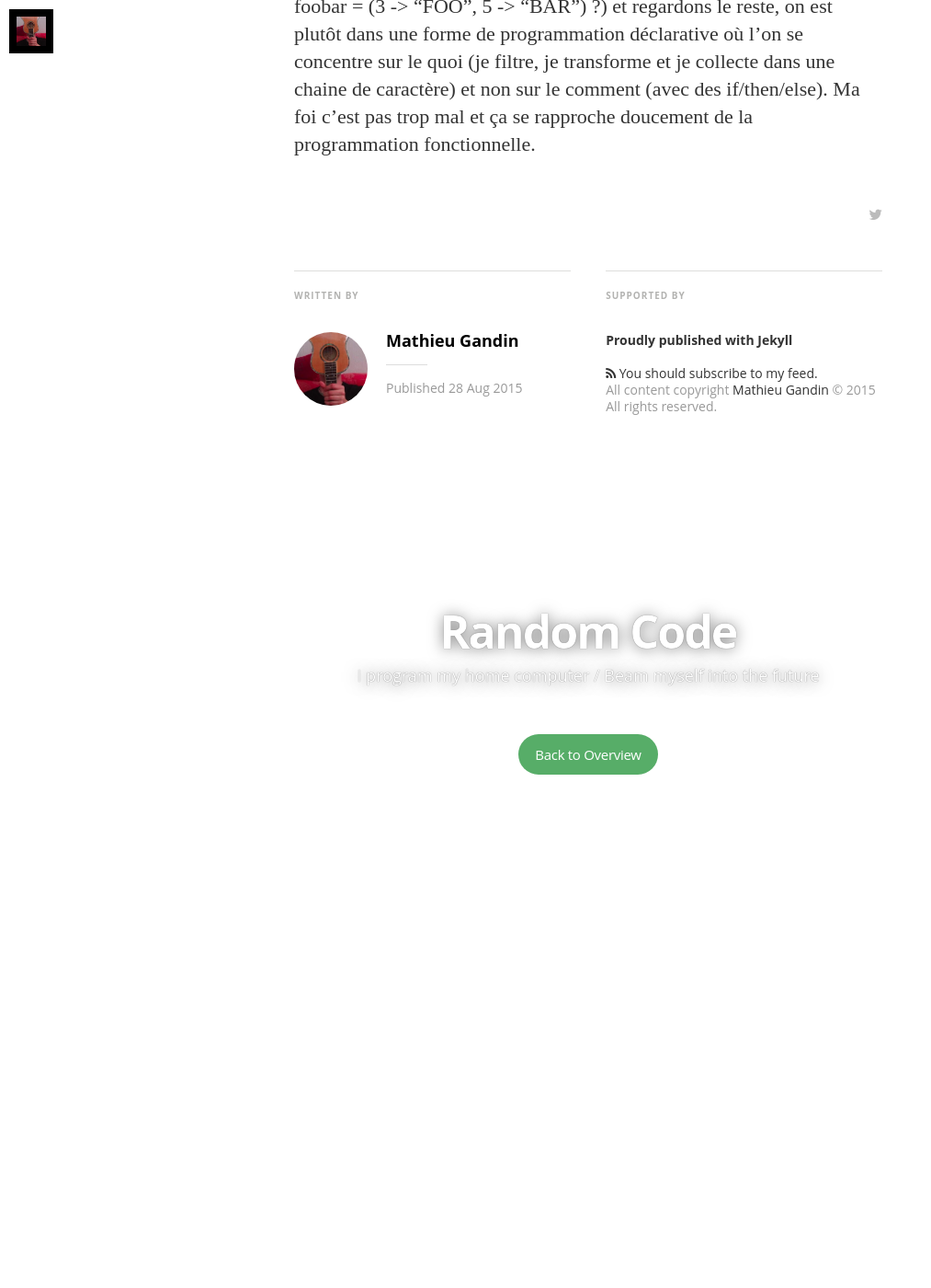
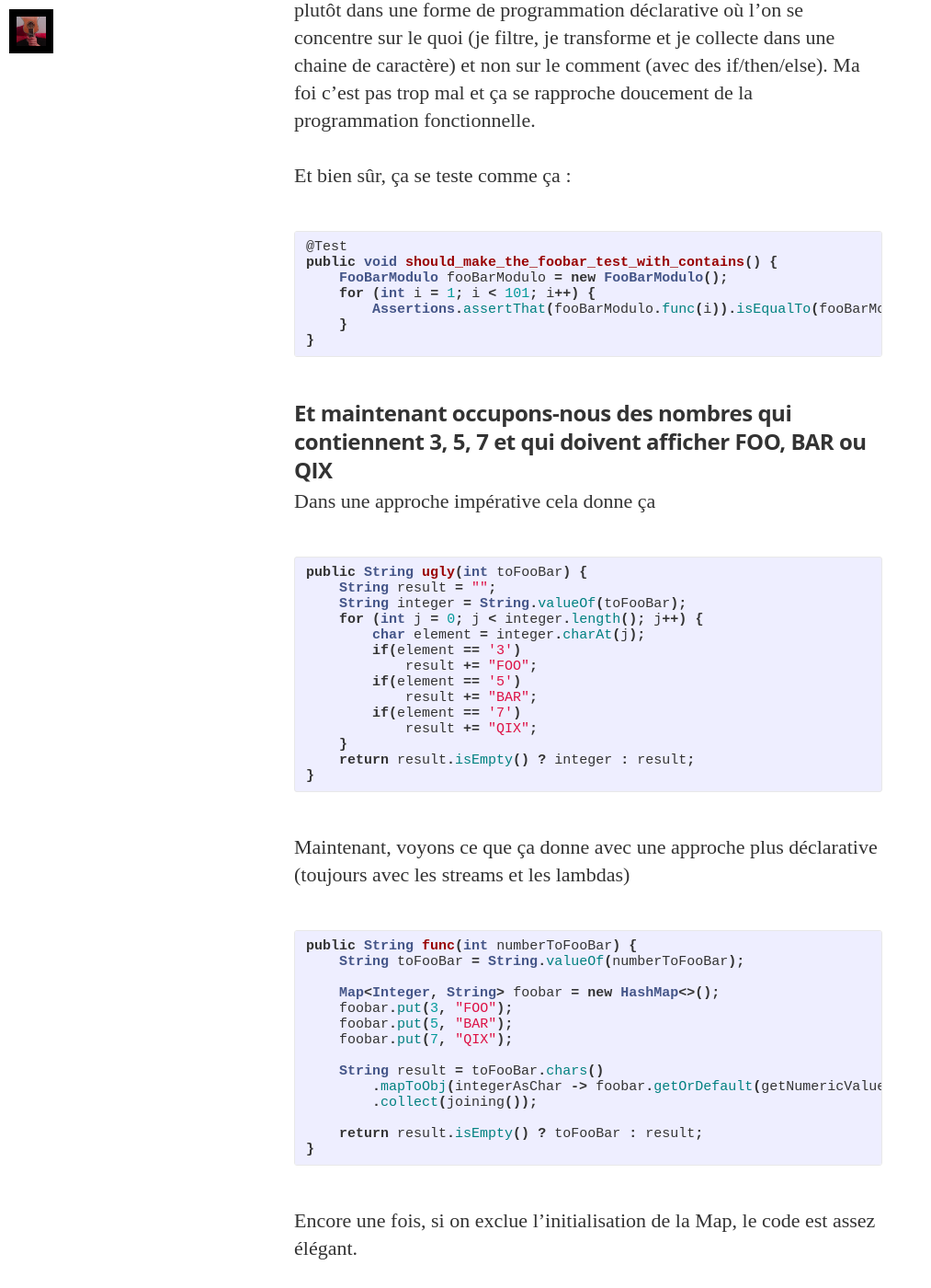
Before and after one commit to mgandin/mgandin.github.io, a Jekyll site: the page built from _posts/2015-11-05-FooBarQix en programmation impérative et déclarative.markdown, in a window 1280 px wide and 1400 px high, scrolled down 2402 px. Shown: the whole window at 92% size, without its empty margins (0-1013 px from the left). Built offline with Jekyll 4.4.1, drawn with Linux system fonts in a browser that asks for light colours; nearby versions of some CDN libraries; some web fonts are replaced; Markdown is read by kramdown in place of the engine named in the settings; before the commit the page ends 3334 px from its top, so only the background shows below that; some of the changed text lies outside the part shown.

Commit message:
added one section to article

```diff
--- a/_posts/2015-11-05-FooBarQix en programmation impérative et déclarative.markdown
+++ b/_posts/2015-11-05-FooBarQix en programmation impérative et déclarative.markdown
@@ -5,12 +5,12 @@ date:   2015-08-28 14:00:00
 categories: code
 ---
 
-
 Cela fait déjà un an que je suis (enfin) passé à Java 8 et, ma foi, je ne regrette pas le voyage. Java a (enfin) une librairie de Collection digne de ce nom grace à l'apport des Streams et des lambdas (je trolle un peu, la librairie de Collection était déjà bien, mais il lui manquait des features qui existent déjà depuis de nombreuses années chez de nombreux langages).
 
 Je ne vous réexpliquerai pas en détail ce qu'est un stream ou un lambda, [d'autres l'ont déjà fait mieux que moi](https://www.parleys.com/tutorial/tout-ce-que-vous-avez-toujours-voulu-savoir-sur-les-lambdas-et-plus-encore-part-1), mais j'ai plutôt envie de reprendre un petit exemple pour illustrer ça.
 
-Prenons l'exercice de FooBarQix. Alors d'abord, c'est quoi l'exercice de FooBarQix ? Pour ceux qui l'ignore, il s'agit d'un bout de code un peu crétin qui consiste à afficher 100 nombres, mais avec quelques exceptions :
+### Prenons l'exercice de FooBarQix
+Alors d'abord, c'est quoi l'exercice de FooBarQix ? Pour ceux qui l'ignore, il s'agit d'un bout de code un peu crétin qui consiste à afficher 100 nombres, mais avec quelques exceptions :
 * Quand on tombe sur un nombre qui multiple de 3 ou qui contient 3, on affiche FOO
 * Quand on tombe sur un nombre qui multiple de 5 ou qui contient 5, on affiche BAR
 * Quand on tombe sur un nombre qui multiple de 7 ou qui contient 7, on affiche QIX
@@ -19,7 +19,7 @@ Prenons l'exercice de FooBarQix. Alors d'abord, c'est quoi l'exercice de FooBarQ
 Pour info, cet exercice était utilisé par Facebook pour faire un premier tri dans le nombre de candidatures pour un poste de développeur. Depuis, ils ont arrêté, mais l'exercice est utilisé depuis déjà un certain temps pour illustrer quelques techniques de programmation, même si, FooBarQix n'apporte pas grand chose en terme de valeur.
 
 Alors essayons de faire FooBarQix en Java 8 avec des Streams et des Lambdas.
-### H3 Commençons ce problème par les multiples de 3, 5 et 7 qui doivent afficher respectivement FOO, BAR et QIX
+### Commençons ce problème par les multiples de 3, 5 et 7 qui doivent afficher respectivement FOO, BAR et QIX
 Essayons d'implémenter ça dans une approche pré-Java 8, cela donne cette méthode :
 {% highlight java %}
 public String ugly(int toFooBar) {
@@ -54,3 +54,52 @@ public String func(int toFooBar) {
 }
 {% endhighlight %}
 Passons sur l'initialisation de la Map (pourra-t-on un jour faire Map foobar = (3 -> "FOO", 5 -> "BAR") ?) et regardons le reste, on est plutôt dans une forme de programmation déclarative où l'on se concentre sur le quoi (je filtre, je transforme et je collecte dans une chaine de caractère) et non sur le comment (avec des if/then/else). Ma foi c'est pas trop mal et ça se rapproche doucement de la programmation fonctionnelle.
+
+Et bien sûr, ça se teste comme ça :
+{% highlight java %}
+@Test
+public void should_make_the_foobar_test_with_contains() {
+    FooBarModulo fooBarModulo = new FooBarModulo();
+    for (int i = 1; i < 101; i++) {
+        Assertions.assertThat(fooBarModulo.func(i)).isEqualTo(fooBarModulo.ugly(i));
+    }
+}
+{% endhighlight %}
+
+### Et maintenant occupons-nous des nombres qui contiennent 3, 5, 7 et qui doivent afficher FOO, BAR ou QIX
+Dans une approche impérative cela donne ça
+{% highlight java %}
+public String ugly(int toFooBar) {
+    String result = "";
+    String integer = String.valueOf(toFooBar);
+    for (int j = 0; j < integer.length(); j++) {
+        char element = integer.charAt(j);
+        if(element == '3')
+            result += "FOO";
+        if(element == '5')
+            result += "BAR";
+        if(element == '7')
+            result += "QIX";
+    }
+    return result.isEmpty() ? integer : result;
+}
+{% endhighlight %}
+
+Maintenant, voyons ce que ça donne avec une approche plus déclarative (toujours avec les streams et les lambdas)
+{% highlight java %}
+public String func(int numberToFooBar) {
+    String toFooBar = String.valueOf(numberToFooBar);
+
+    Map<Integer, String> foobar = new HashMap<>();
+    foobar.put(3, "FOO");
+    foobar.put(5, "BAR");
+    foobar.put(7, "QIX");
+
+    String result = toFooBar.chars()
+        .mapToObj(integerAsChar -> foobar.getOrDefault(getNumericValue(integerAsChar), ""))
+        .collect(joining());
+
+    return result.isEmpty() ? toFooBar : result;
+}
+{% endhighlight %}
+Encore une fois, si on exclue l'initialisation de la Map, le code est assez élégant.
```
